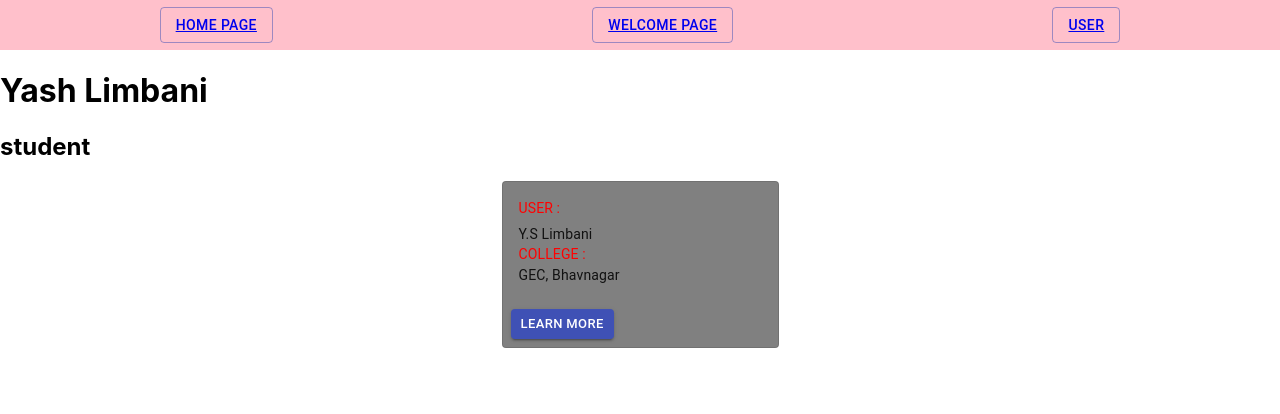
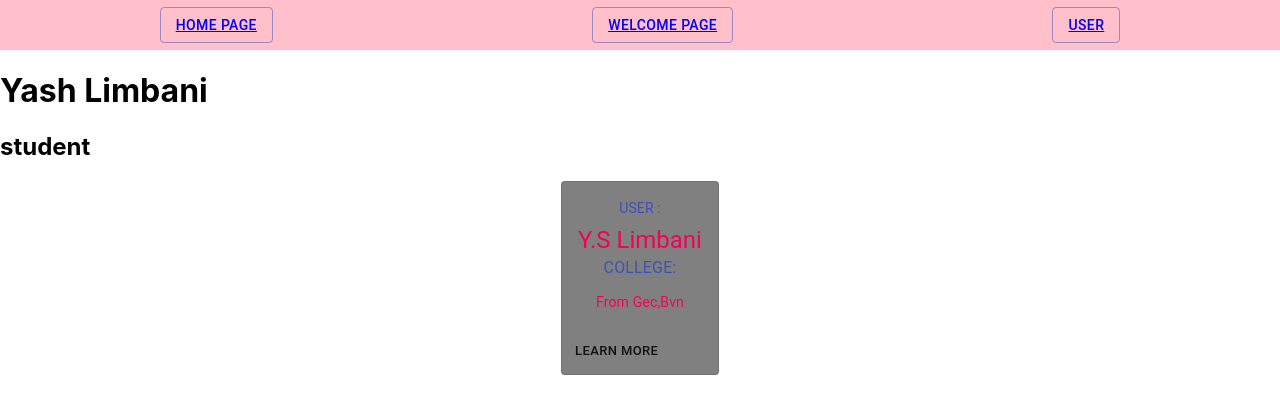
Before and after one commit to YashLimbani/EbookSell, a React (Create React App) app: page /user in a window 1280 px wide. Shown: the top 414 px of the page. Built offline with nearby package versions, Linux system fonts and the light colour scheme.

Commit message:
used material UI THEME

```diff
--- a/src/components/card.js
+++ b/src/components/card.js
@@ -5,8 +5,9 @@ import CardActions from "@material-ui/core/CardActions";
 import CardContent from "@material-ui/core/CardContent";
 import Button from "@material-ui/core/Button";
 import Typography from "@material-ui/core/Typography";
+import { Grid } from "@material-ui/core";
 
-const useStyles = makeStyles({
+const useStyles = makeStyles((theme) => ({
   root: {
     maxWidth: 275,
     backgroundColor: "grey",
@@ -22,64 +23,35 @@ const useStyles = makeStyles({
   pos: {
     marginBottom: 12,
   },
-});
+}));
 
 export default function SimpleCard() {
   const classes = useStyles();
   const bull = <span className={classes.bullet}>•</span>;
 
   return (
-    <div
-      style={{
-        display: "flex",
-        justifyContent: "center",
-        justifyItems: "center",
-        alignItems: "center",
-      }}
-    >
-      <Card
-        variant="outlined"
-        className={classes.root}
-        style={{
-          width: "50%",
-        }}
-      >
+    <Grid container alignItems="center" justifyContent="center">
+      <Grid item>
+        <Card variant="outlined" className={classes.root} align="center">
           <CardContent>
-          <Typography
-            className={classes.title}
-            color="textSecondary"
-            gutterBottom
-          >
-            <span
-              style={{
-                color: "red",
-              }}
-            >
-              USER{" : "}
-            </span>
+            <Typography className={classes.title} color="primary" gutterBottom>
+              USER :
             </Typography>
-          <Typography variant="body2" component="h2">
-            Y.S Limbani <br />
+            <Typography variant="h5" component="h2" color="secondary">
+              Y.S Limbani
             </Typography>
-          <Typography className={classes.title} color="textSecondary">
-            <span
-              style={{
-                color: "red",
-              }}
-            >
-              COLLEGE{" : "}
-            </span>
+            <Typography className={classes.pos} color="primary">
+              COLLEGE:
             </Typography>
-          <Typography variant="body2" component="p">
-            GEC, Bhavnagar
+            <Typography variant="body2" component="p" color="secondary">
+              From Gec,Bvn
             </Typography>
           </CardContent>
           <CardActions>
-          <Button size="small" variant="contained" color="primary">
-            Learn More
-          </Button>
+            <Button size="small">Learn More</Button>
           </CardActions>
         </Card>
-    </div>
+      </Grid>
+    </Grid>
   );
 }
```
Lines whose indentation alone changed are shown as unchanged.
